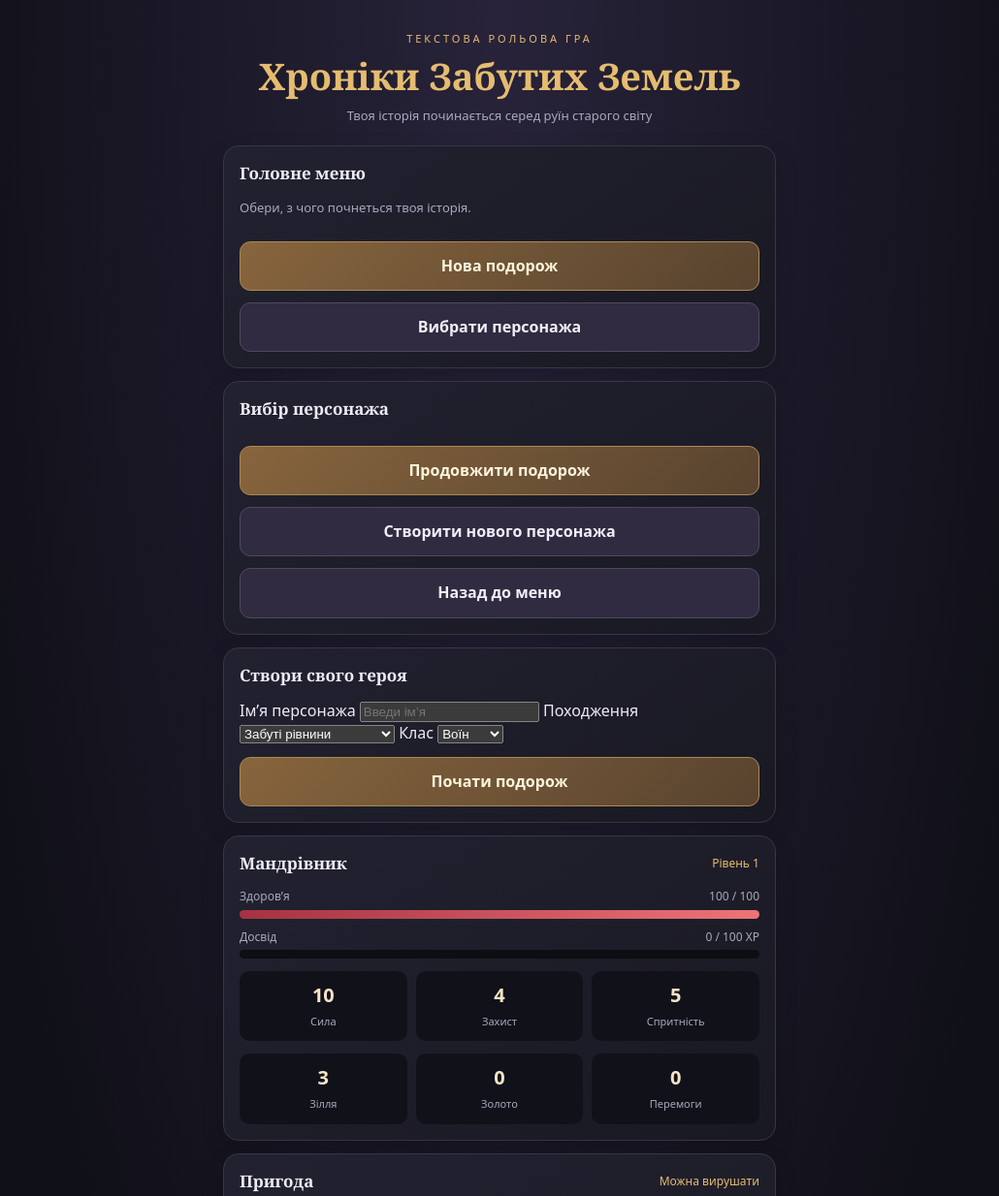
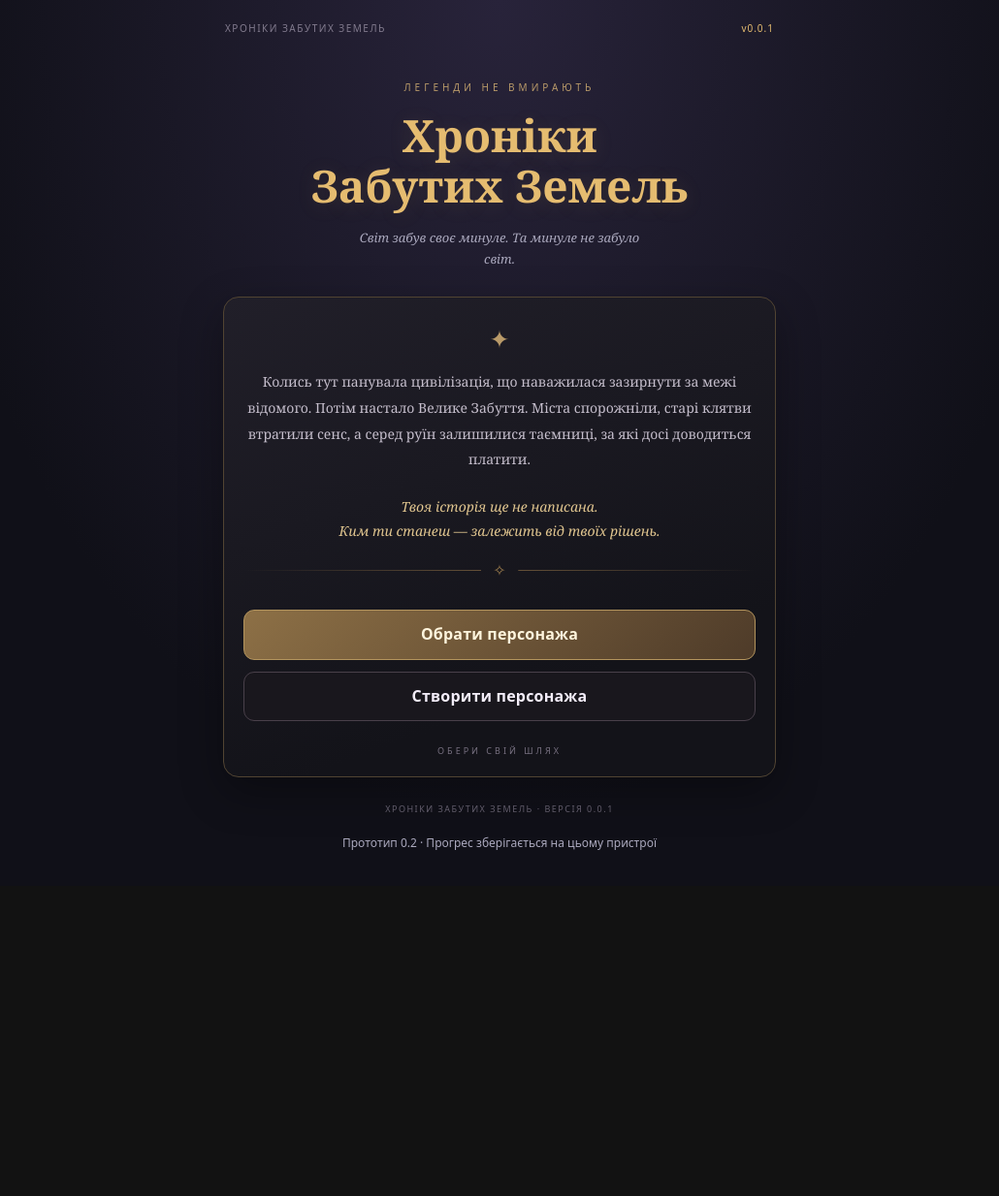
Before and after one commit to katatori/text-rpg, a website: page www/index.integrated-test.html in a window 1280 px wide. Shown: the top 1234 px of the page at 97% size, without its empty margins (125-1155 px from the left). After the commit the page ends 914 px from the top, so only its background shows below. Drawn offline with Linux system fonts and the light colour scheme.

Commit message:
Fix integrated test page HTML structure

```diff
--- a/www/index.integrated-test.html
+++ b/www/index.integrated-test.html
@@ -1,42 +1,3 @@
-<!DOCTYPE html>
-<html lang="uk">
-<head>
-<meta charset="UTF-8">
-<meta name="viewport" content="width=device-width, initial-scale=1, maximum-scale=1, user-scalable=no">
-<meta name="theme-color" content="#101018">
-<title>Хроніки Забутих Земель</title>
-<style>
-:root{color-scheme:dark;--bg:#101018;--panel:#1b1b28;--line:#383548;--gold:#e5bc70;--muted:#aaa8bd;--red:#d85d65;--green:#68c995}
-*{box-sizing:border-box}
-body{margin:0;background:radial-gradient(ellipse at top,#28233a 0%,var(--bg) 65%);color:#eeeaf6;font:16px/1.45 system-ui,-apple-system,sans-serif;min-height:100vh}
-main{width:min(100%,600px);margin:auto;padding:20px 15px 36px}
-header{text-align:center;padding:12px 0 22px}
-.eyebrow{color:var(--gold);font-size:11px;letter-spacing:3px;text-transform:uppercase}
-h1{font-family:Georgia,serif;font-size:clamp(27px,7vw,38px);line-height:1.15;margin:9px 0;color:var(--gold)}
-.subtitle{color:var(--muted);font-size:13px}
-.panel{background:linear-gradient(145deg,#222130,#191923);border:1px solid var(--line);border-radius:16px;padding:16px;margin-bottom:13px;box-shadow:0 8px 25px #0002}
-.panel-title{display:flex;align-items:center;justify-content:space-between;gap:8px;margin-bottom:13px}
-h2{font-size:17px;margin:0;font-family:Georgia,serif}
-.level{color:var(--gold);font-size:12px}
-.stats{display:grid;grid-template-columns:repeat(3,1fr);gap:9px;margin-top:13px}
-.stat{background:#11111a;border-radius:10px;padding:10px 6px;text-align:center}
-.stat strong{display:block;font-size:20px;color:#f5e5c5}
-.stat span{font-size:11px;color:var(--muted)}
-.bar-label{display:flex;justify-content:space-between;font-size:12px;margin:10px 0 5px;color:var(--muted)}
-.bar{height:9px;background:#0d0d14;border-radius:9px;overflow:hidden}
-.fill{height:100%;width:100%;transition:width .2s}
-.hp-fill{background:linear-gradient(90deg,#a53242,#ed7477)}
-.xp-fill{background:linear-gradient(90deg,#9c7439,#e5bc70)}
-.enemy-name{color:#ffb4b8;font-size:20px;font-family:Georgia,serif;margin-bottom:5px}
-.enemy-description{color:var(--muted);font-size:13px;margin-bottom:12px}
-.actions{display:grid;grid-template-columns:1fr 1fr;gap:9px;margin-top:14px}
-button{font:inherit;font-weight:650;color:#f3edf9;border:1px solid #51485e;background:#302b40;border-radius:11px;padding:13px 10px;min-height:48px;cursor:pointer}
-button:active{transform:scale(.98)}
-button.primary{background:linear-gradient(135deg,#87653d,#58432f);border-color:#ad8952;color:#fff5dd}
-button.danger{border-color:#713b4a;background:#422531}
-button:disabled{opacity:.38;cursor:not-allowed}
-button.full{width:100%;margin-top:12px}
-.log{min-height:
 <!DOCTYPE html>
 <html lang="uk">
 <head>
@@ -80,22 +41,48 @@
 .log p.good{border-color:var(--green)}.log p.bad{border-color:var(--red)}.log p.gold{border-color:var(--gold)}
 .note{color:var(--muted);font-size:12px;text-align:center;margin-top:20px}
 label{display:block;margin:13px 0 6px;color:var(--muted);font-size:13px} input,select{width:100%;padding:12px;border:1px solid var(--line);border-radius:10px;background:#11111a;color:#eeeaf6;font:inherit} .hidden{display:none!important}
-</style>
+
+.version-label{display:flex;justify-content:space-between;align-items:center;color:#827b8e;font-size:10px;letter-spacing:1.5px;margin:2px 2px 28px}
+.version-label span{color:var(--gold);letter-spacing:1px}
+.intro-header{padding:18px 8px 28px}
+.intro-header .eyebrow{font-size:10px;letter-spacing:4px;color:#b99a69}
+.intro-header h1{font-size:clamp(34px,9vw,46px);line-height:1.12;text-shadow:0 3px 22px #c09a4b24;margin:17px 0}
+.intro-header .subtitle{max-width:300px;margin:0 auto;font-family:Georgia,serif;font-style:italic;line-height:1.7}
+.intro-panel{padding:24px 20px 20px;background:linear-gradient(160deg,#211f29,#131319 75%);border-color:#514432;box-shadow:0 15px 45px #0005}
+.ruin-mark{text-align:center;color:#b99a69;font-size:25px;margin:0 0 14px}
+.lore-text{font-family:Georgia,serif;font-size:14px;line-height:1.9;color:#c5becc;text-align:center;margin:0}
+.story-prompt{text-align:center;color:#e0c58f;font-family:Georgia,serif;font-style:italic;font-size:14px;line-height:1.8;margin:22px 0 10px}
+.menu-divider{display:flex;align-items:center;gap:12px;color:#9a7b4c;margin:17px 0}
+.menu-divider:before,.menu-divider:after{content:"";height:1px;flex:1;background:linear-gradient(90deg,transparent,#645037)}
+.menu-divider:after{transform:scaleX(-1)}
+.intro-panel button{letter-spacing:.2px}
+.intro-panel button.primary{background:linear-gradient(135deg,#8d7046,#4e3b29);border-color:#b3945d}
+.intro-panel button:not(.primary){background:#19171d;border-color:#49404a}
+.menu-footer{text-align:center;color:#777080;font-size:9px;letter-spacing:3px;margin-top:24px}
+.version-bottom{text-align:center;color:#625d6b;font-size:9px;letter-spacing:1.5px;margin:26px 0 8px}
+\n</style>
 </head>
 <body>
 <main>
-  <header>
-    <div class="eyebrow">Текстова рольова гра</div>
-    <h1>Хроніки Забутих Земель</h1>
-    <div class="subtitle">Твоя історія починається серед руїн старого світу</div>
+  <div class="version-label">ХРОНІКИ ЗАБУТИХ ЗЕМЕЛЬ <span>v0.0.1</span></div>
+
+  <header class="intro-header">
+    <div class="eyebrow">ЛЕГЕНДИ НЕ ВМИРАЮТЬ</div>
+    <h1>Хроніки<br>Забутих Земель</h1>
+    <div class="subtitle">Світ забув своє минуле. Та минуле не забуло світ.</div>
   </header>
 
-  <section class="panel" id="mainMenuScreen">
-    <div class="panel-title"><h2>Головне меню</h2></div>
-    <p class="subtitle">Обери, з чого почнеться твоя історія.</p>
-    <button class="primary full" onclick="showCharacterCreation()">Нова подорож</button>
-    <button class="full" onclick="showCharacterSelection()">Вибрати персонажа</button>
+  <section class="panel intro-panel" id="mainMenuScreen">
+    <div class="ruin-mark">✦</div>
+    <p class="lore-text">Колись тут панувала цивілізація, що наважилася зазирнути за межі відомого. Потім настало Велике Забуття. Міста спорожніли, старі клятви втратили сенс, а серед руїн залишилися таємниці, за які досі доводиться платити.</p>
+    <p class="story-prompt">Твоя історія ще не написана.<br>Ким ти станеш — залежить від твоїх рішень.</p>
+    <div class="menu-divider"><span>✧</span></div>
+    <button class="primary full" onclick="showCharacterSelection()">Обрати персонажа</button>
+    <button class="full" onclick="showCharacterCreation()">Створити персонажа</button>
+    <div class="menu-footer">ОБЕРИ СВІЙ ШЛЯХ</div>
   </section>
+
+  <div class="version-bottom">ХРОНІКИ ЗАБУТИХ ЗЕМЕЛЬ · ВЕРСІЯ 0.0.1</div>
 
   <section class="panel hidden" id="characterSelectionScreen">
     <div class="panel-title"><h2>Вибір персонажа</h2></div>
```
